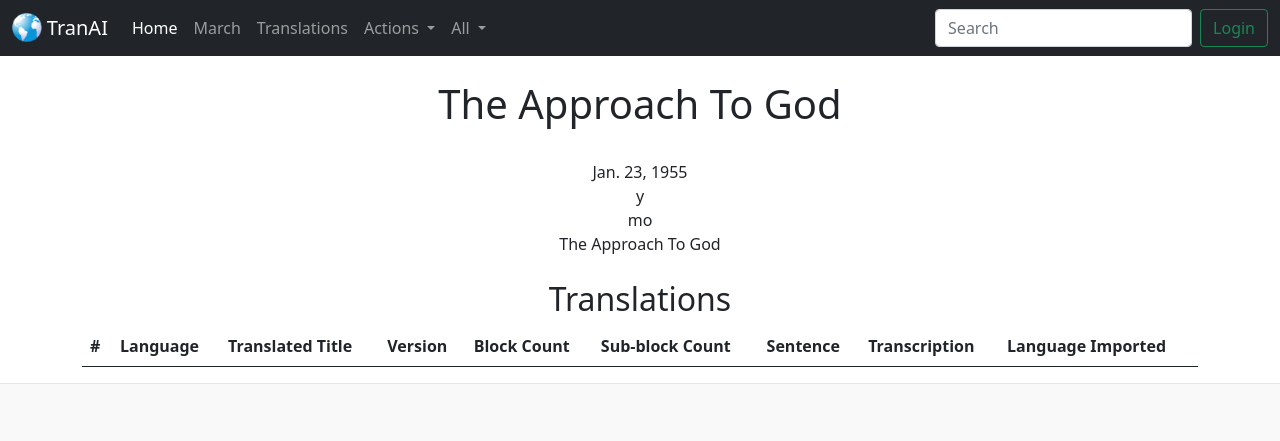
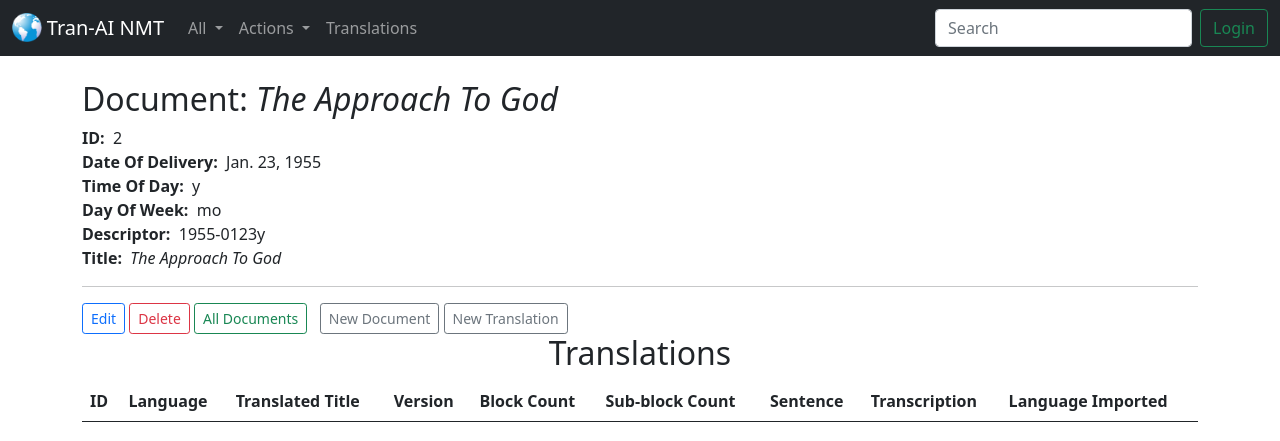
Before and after one commit to ultimitech/tranai_site3, a Django app: page /documents/2/ in a window 1280 px wide. Shown: the top 441 px of the page. Run offline with Django 3.2, Linux system fonts and the light colour scheme; data comes from the database, SQL or seed files in the repository; lists and menus that the app fills with data are empty.

Commit message:
21-0710x

```diff
--- a/tranai/templates/tranai/add_document.html
+++ b/tranai/templates/tranai/add_document.html
@@ -12,7 +12,10 @@
     {% csrf_token %}
 
     {{ form.as_p }}
-    <input type="submit" value="Submit" class="btn btn-secondary">
+    <input type="submit" value="Create Message" class="btn btn-secondary">
+    <a class="btn btn-warning" href="{% url 'index-documents' %}" role="button">Cancel Message</a>
+    <!-- <button type="button" class="btn btn-warning">Cancel Message</button> -->
+    <!-- <input type="button" value="Cancel Message" class="btn btn-warning"> -->
   </form>
   {% endif %}
   </center>
--- a/tranai/templates/tranai/base.html
+++ b/tranai/templates/tranai/base.html
@@ -9,8 +9,9 @@
     <!-- Bootstrap CSS -->
     <link href="https://cdn.jsdelivr.net/npm/bootstrap@5.0.2/dist/css/bootstrap.min.css" rel="stylesheet" integrity="sha384-EVSTQN3/azprG1Anm3QDgpJLIm9Nao0Yz1ztcQTwFspd3yD65VohhpuuCOmLASjC" crossorigin="anonymous">
     <link rel="stylesheet" href="{% static 'tranai/custom.css' %}">
+    <link rel="shortcut icon" type="image/png" href="{% static 'tranai/favicon.png' %}">
 
-    <title>change this to dyn</title>
+    <title>Tran-AI NMT</title>
   </head>
   <body>
     {% include 'tranai/navbar.html' %}
@@ -19,6 +20,7 @@
     {% block content %}
     {% endblock %}
     </div>
+    <br>
     {% include 'tranai/footer.html' %}
 
     <!-- Optional JavaScript; choose one of the two! -->
--- a/tranai/templates/tranai/document.html
+++ b/tranai/templates/tranai/document.html
@@ -6,7 +6,7 @@
 <table class="table table-hover">
   <thead>
     <tr>
-      <th scope="col">#</th>
+      <th scope="col">ID</th>
       <th scope="col">Date</th>
       <th scope="col">Time</th>
       <th scope="col">Day</th>
--- a/tranai/templates/tranai/navbar.html
+++ b/tranai/templates/tranai/navbar.html
@@ -2,21 +2,24 @@
 <nav class="navbar navbar-expand-lg navbar-dark bg-dark">
   <div class="container-fluid">
     <a class="navbar-brand" href="{% url 'home' %}"><img src="{% static 'tranai/globe.png' %}" width="29.6" height="29.2" class="d-inline-block align-top" alt="">
-      TranAI</a>
+      Tran-AI NMT</a>
     <button class="navbar-toggler" type="button" data-bs-toggle="collapse" data-bs-target="#navbarSupportedContent" aria-controls="navbarSupportedContent" aria-expanded="false" aria-label="Toggle navigation">
       <span class="navbar-toggler-icon"></span>
     </button>
     <div class="collapse navbar-collapse" id="navbarSupportedContent">
       <ul class="navbar-nav me-auto mb-2 mb-lg-0">
-        <li class="nav-item">
-          <a class="nav-link active" aria-current="page" href="#">Home</a>
-        </li>
-        <li class="nav-item">
-          <a class="nav-link" href="{% url 'home' '2021' 'March' %}">March</a>
-        </li>
-
-        <li class="nav-item">
-          <a class="nav-link" href="{% url 'list-translations' %}">Translations</a>
+        <li class="nav-item dropdown">
+          <a class="nav-link dropdown-toggle" href="#" id="navbarDropdown" role="button" data-bs-toggle="dropdown" aria-expanded="false">
+            All
+          </a>
+          <ul class="dropdown-menu" aria-labelledby="navbarDropdown">
+            <li><a class="dropdown-item" href="{% url 'index-documents' %}">Documents</a></li>
+            <li><a class="dropdown-item" href="#">Translations</a></li>
+            <li><a class="dropdown-item" href="#">Tasks</a></li>
+            <li><a class="dropdown-item" href="#">Changes</a></li>
+            <li><hr class="dropdown-divider"></li>
+            <li><a class="dropdown-item" href="#">Users</a></li>
+          </ul>
         </li>
         <li class="nav-item dropdown">
           <a class="nav-link dropdown-toggle" href="#" id="navbarDropdown" role="button" data-bs-toggle="dropdown" aria-expanded="false">
@@ -24,21 +27,19 @@
           </a>
           <ul class="dropdown-menu" aria-labelledby="navbarDropdown">
             <li><a class="dropdown-item" href="{% url 'create-document' %}">New Document</a></li>
-            <li><a class="dropdown-item" href="#">Another action</a></li>
+            <li><a class="dropdown-item" href="{% url 'create-document' %}">New User</a></li>
             <li><hr class="dropdown-divider"></li>
-            <li><a class="dropdown-item" href="#">Something else here</a></li>
+            <li><a class="dropdown-item" href="#">Help</a></li>
           </ul>
         </li>
-        <li class="nav-item dropdown">
-          <a class="nav-link dropdown-toggle" href="#" id="navbarDropdown" role="button" data-bs-toggle="dropdown" aria-expanded="false">
-            All
-          </a>
-          <ul class="dropdown-menu" aria-labelledby="navbarDropdown">
-            <li><a class="dropdown-item" href="{% url 'index-documents' %}">Documents</a></li>
-            <li><a class="dropdown-item" href="#">Another action</a></li>
-            <li><hr class="dropdown-divider"></li>
-            <li><a class="dropdown-item" href="#">Something else here</a></li>
-          </ul>
+        <!-- <li class="nav-item">
+          <a class="nav-link active" aria-current="page" href="#">Home</a>
+        </li>
+        <li class="nav-item">
+          <a class="nav-link" href="{% url 'home' '2021' 'March' %}">March</a>
+        </li> -->
+        <li class="nav-item">
+          <a class="nav-link" href="{% url 'list-translations' %}">Translations</a>
         </li>
       </ul>
       <form class="d-flex">
--- a/tranai/templates/tranai/show_document.html
+++ b/tranai/templates/tranai/show_document.html
@@ -1,24 +1,28 @@
 {% extends 'tranai/base.html' %}
 
 {% block content %}
-<center>
-  <h1>{{ document }}</h1>
-  <br>
-  {{ document.dod }}<br>
-  {{ document.tod }}<br>
-  {{ document.dow }}<br>
-  {{ document.title }}<br>
-  {{ document.descrip }}<br>
-  </center>
-
-  {% for translation in document.translations.all %}
-    {{ translation.tran_title }}
-  {% endfor %}
+<!-- <center> -->
+  <h2>Document: <i>{{ document }}</i></h2>
+  <!-- <br> -->
+  <strong>ID:</strong>&nbsp;&nbsp;{{ document.id }}<br>
+  <strong>Date Of Delivery:</strong>&nbsp;&nbsp;{{ document.dod }}<br>
+  <strong>Time Of Day:</strong>&nbsp;&nbsp;{{ document.tod }}<br>
+  <strong>Day Of Week:</strong>&nbsp;&nbsp;{{ document.dow }}<br>
+  <strong>Descriptor:</strong>&nbsp;&nbsp;{{ document.descriptor }}<br>
+  <strong>Title:</strong>&nbsp;&nbsp;<i>{{ document.title }}</i><br>
+  <!-- </center> -->
+  <hr>
+  <button class="btn btn-outline-primary btn-sm">Edit</button>
+  <button class="btn btn-outline-danger btn-sm">Delete</button>
+  <a class="btn btn-outline-success btn-sm" href="{% url 'index-documents' %}">All Documents</a>
+  &nbsp;
+  <a class="btn btn-outline-secondary btn-sm" href="{% url 'create-document' %}">New Document</a>
+  <a class="btn btn-outline-secondary btn-sm" href="{% url 'create-document' %}">New Translation</a><br>
   <center><h2>Translations</h2></center>
   <table class="table table-hover">
     <thead>
       <tr>
-        <th scope="col">#</th>
+        <th scope="col">ID</th>
         <th scope="col">Language</th>
         <th scope="col">Translated Title</th>
         <th scope="col">Version</th>
--- a/tranai/views.py
+++ b/tranai/views.py
@@ -6,7 +6,7 @@ from django.http import HttpResponseRedirect
 from .models import Translation, Document, TranslationSerializer
 from .forms import DocumentForm
 from rest_framework import viewsets
-import sys
+# import sys
 
 class DocumentViewSet(viewsets.ModelViewSet):
   # serializer_class = DocumentSerializer
```
Also changed, not shown: tranai/forms.py (+5 -5 lines), tranai/templates/tranai/home.html (+9 -12 lines), tranai/static/tranai/favicon.png (added), tranai/static/tranai/home_bottom.png (deleted), tranai/static/tranai/home_top.png (deleted), tranai/static/tranai/nmt-banner.jpg (added), tranai/static/tranai/nmt-banner.webp (added), tranai/static/tranai/nmt-banner2.jpg (added).
